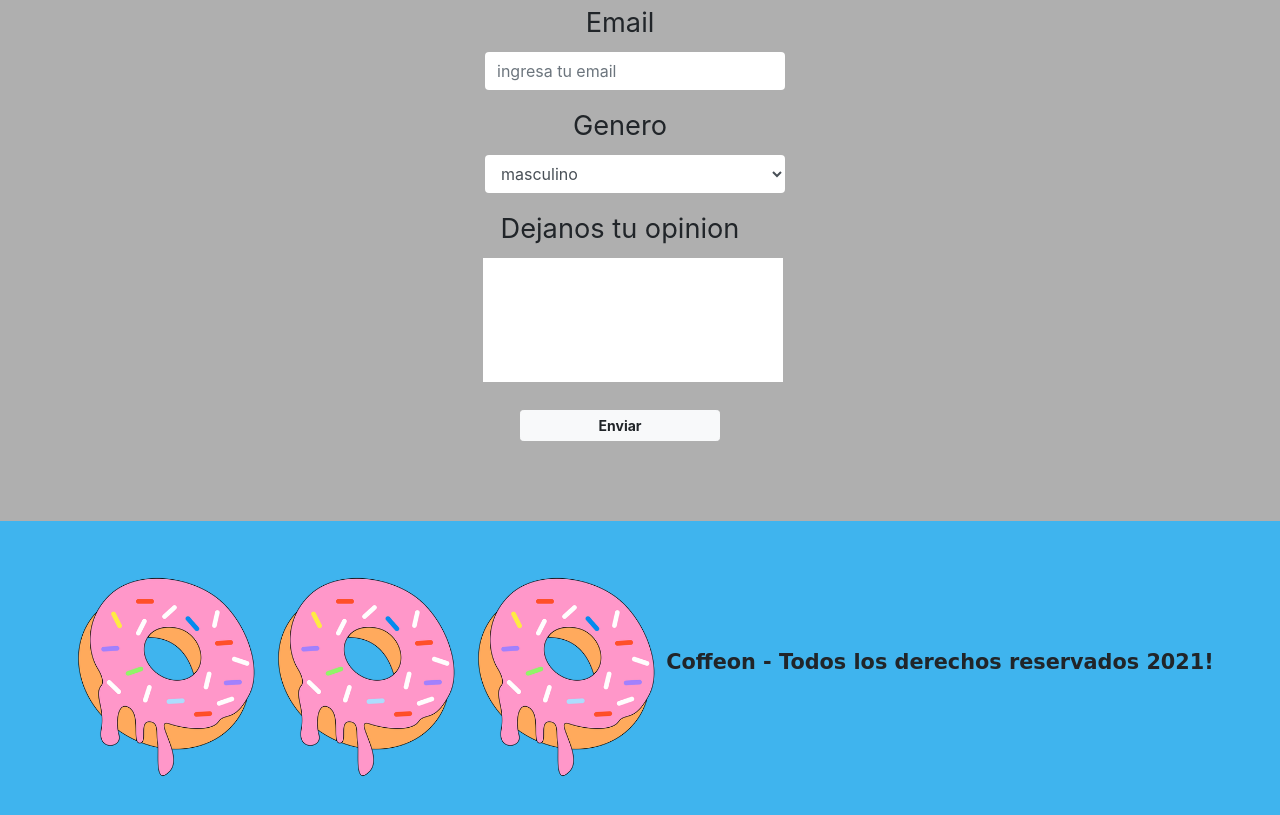
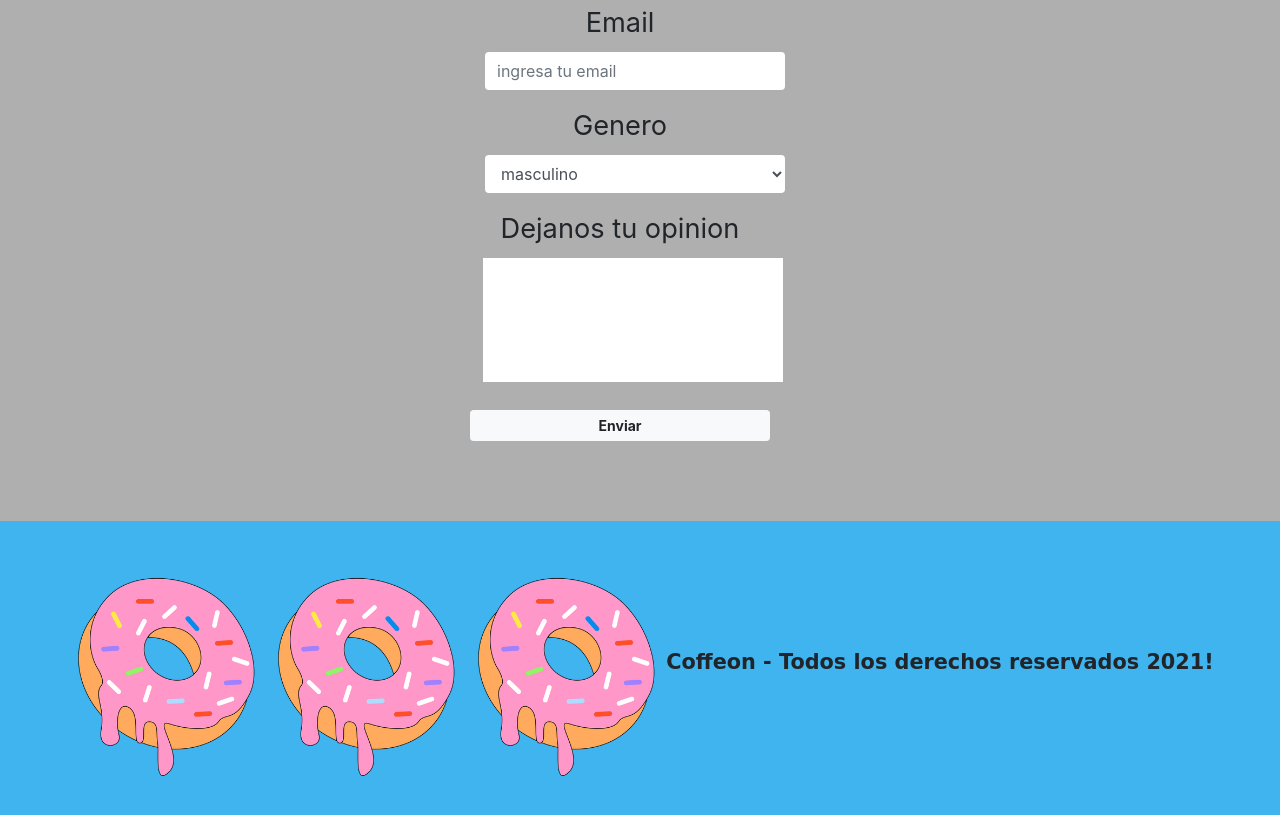
Before and after one commit to LucianoSuarez96/OKI, a plain HTML site: page index.html in a window 1280 px wide. Shown: the part 4059-4874 px from the top of the page. Drawn offline with nearby package versions, Linux system fonts and the light colour scheme; files that its build step writes are made by us from their sources; a web font is replaced by a local one.

Commit message:
Add files via upload

```diff
--- a/css/style.css
+++ b/css/style.css
@@ -278,7 +278,13 @@
 
 .btn {
     font-weight: bold;
-    width: 200px;
+    width: 100px;
+}
+
+@media (min-width: 600px) {
+     .btn {
+         width: 300px;
+     }
 }
 
 
```
